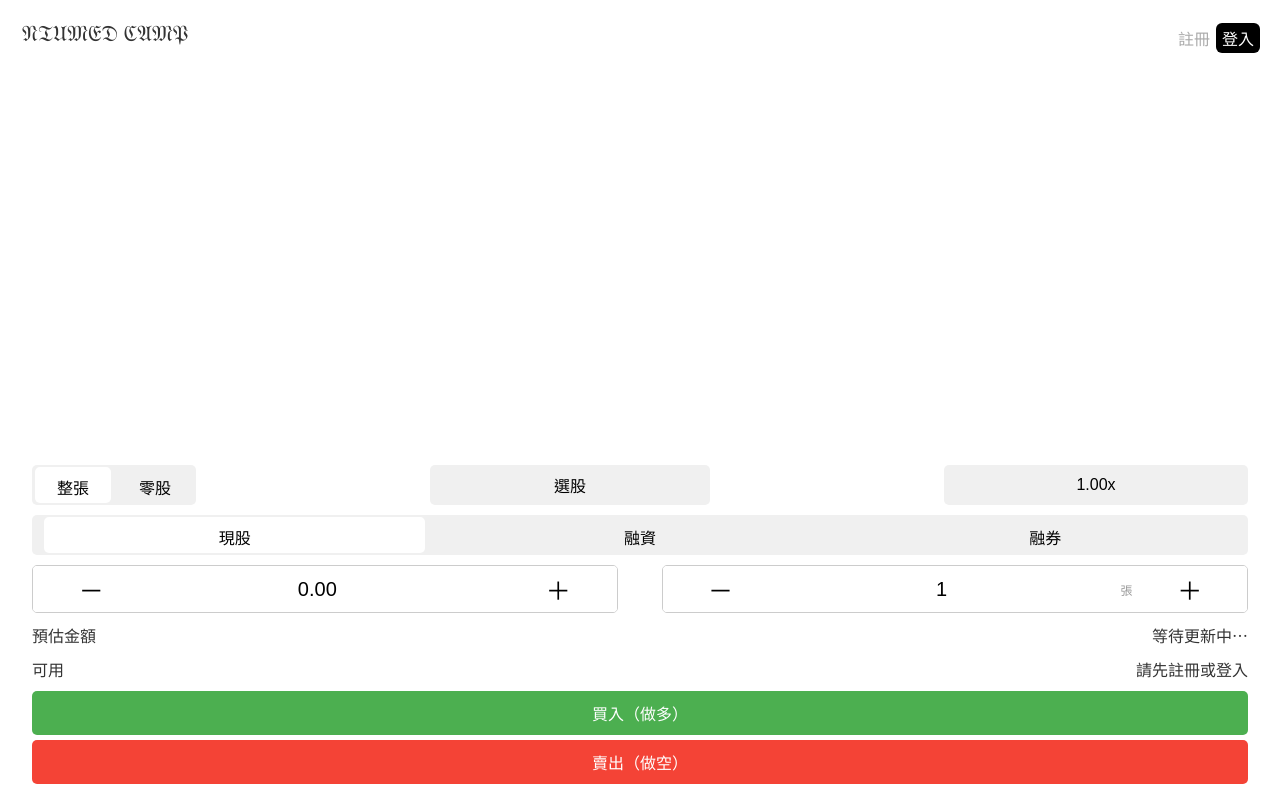
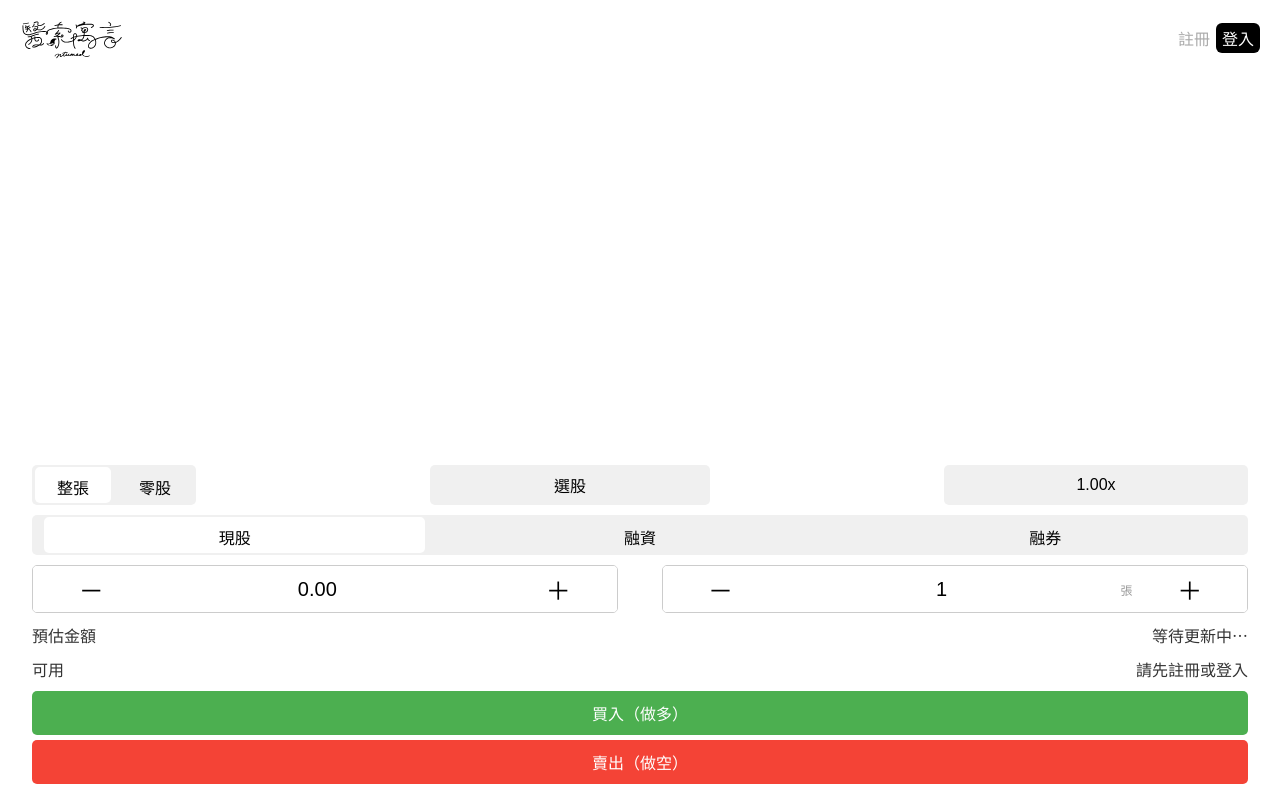
Before and after one commit to jedieason/Trading-interface, a plain HTML site: page index.html in a window 1280 px wide. Drawn offline with Linux system fonts and the light colour scheme; no server answers.

Commit message:
Update index.html

```diff
--- a/index.html
+++ b/index.html
@@ -59,6 +59,10 @@
             left: 22px;
             font-size: 1.4em;
             color: #333;
+        }
+        .header img {
+            width: 100px; /* 根據你的需求調整尺寸 */
+            height: auto;
         }
         body {
             font-family: 'Roboto', sans-serif;
@@ -659,7 +663,7 @@
     </style>
 </head>
 <body>
-    <div class="header">𝔑𝔗𝔘𝔐𝔈𝔇 ℭ𝔄𝔐𝔓</div>
+    <div class="header"><img src="logo.svg" alt="𝔑𝔗𝔘𝔐𝔈𝔇 ℭ𝔄𝔐𝔓"></div>
     <div class="header-button-row">
         <button id="orderButton" class="order-button" onclick="fetchOrders()" style="display:none;">委託</button>
         <div id="divider" class="divider"  style="display:none;"></div>
```
